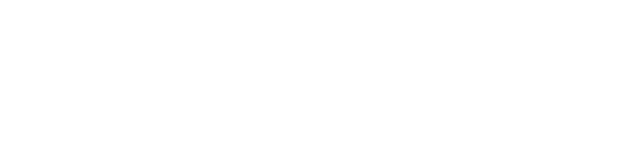
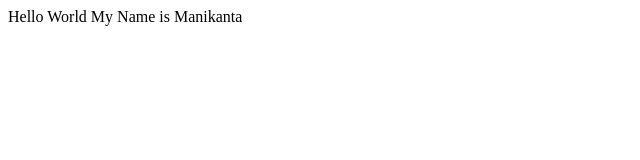
Before and after one commit to Manikantabatte/10_projects, a plain HTML site: page base_project/index.html in a window 1280 px wide. Shown: the whole page, without its empty margins (0-640 px from the left). Drawn offline with Linux system fonts and the light colour scheme.

Commit message:
name change

```diff
--- a/base_project/index.html
+++ b/base_project/index.html
@@ -8,6 +8,7 @@
     <script src="script.js" defer></script>
 </head>
 <body>
+    <div class="div">Hello World My Name is Manikanta</div>
 
 </body>
 </html>
```
